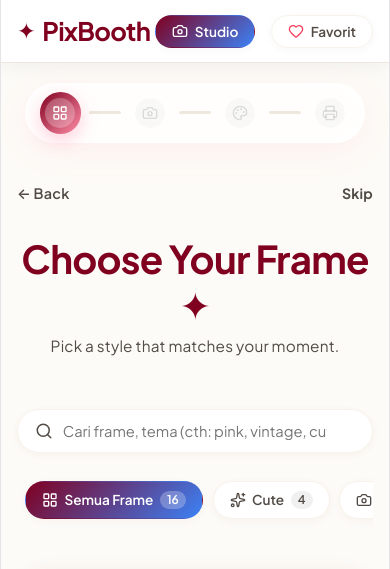
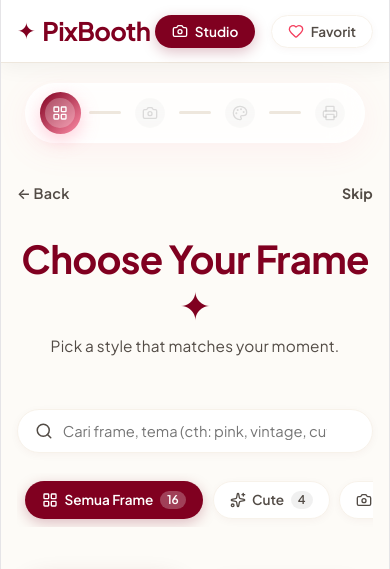
Before and after one commit to GilbertNjr/Photo_Booth, a React (Vite) app: page / in a window 390 px wide. Shown: the top 569 px of the page. Built offline with nearby package versions, Linux system fonts and the light colour scheme; a web font is replaced by a local one.

Commit message:
style: remove gradient on active category pills to solid burgundy (#800020) and enhance responsive layout for laptop/desktop screen sizes

```diff
--- a/src/assets/styles/components.css
+++ b/src/assets/styles/components.css
@@ -7,10 +7,10 @@
 
 .main-content {
   flex: 1;
-  max-width: 1320px;
+  max-width: 1140px;
   width: 100%;
   margin: 0 auto;
-  padding: 2rem 1.5rem 4rem;
+  padding: 1.5rem 1.5rem 130px;
 }
 
 /* Navbar */
@@ -323,10 +323,10 @@
 }
 
 .category-pill.active {
-  background: linear-gradient(135deg, var(--color-pink-primary), #3b82f6);
+  background: var(--color-pink-primary);
   color: white;
   border-color: transparent;
-  box-shadow: var(--shadow-sm);
+  box-shadow: 0 4px 14px rgba(128, 0, 32, 0.25);
 }
 
 .category-count {
@@ -349,11 +349,11 @@
   gap: 0.5rem;
   padding: 0.8rem 1.6rem;
   border-radius: var(--radius-full);
-  background: linear-gradient(135deg, var(--color-pink-primary), var(--color-pink-hover));
+  background: var(--color-pink-primary);
   color: white;
   font-weight: 700;
   font-size: 0.95rem;
-  box-shadow: 0 8px 20px rgba(99, 102, 241, 0.35);
+  box-shadow: 0 8px 20px rgba(128, 0, 32, 0.25);
   transition: var(--transition-bounce);
 }
 
@@ -604,9 +604,23 @@
 }
 
 
+@media (min-width: 1024px) {
+  .frame-card-grid {
+    grid-template-columns: repeat(4, 1fr) !important;
+    gap: 1.25rem !important;
+  }
+}
+
+@media (min-width: 641px) and (max-width: 1023px) {
+  .frame-card-grid {
+    grid-template-columns: repeat(3, 1fr) !important;
+    gap: 1rem !important;
+  }
+}
+
 @media (max-width: 640px) {
   .main-content {
-    padding: 1rem 1rem 3rem;
+    padding: 1rem 1rem 120px;
   }
 
   .navbar {
@@ -647,9 +661,10 @@
   }
 }
 
-@media (max-width: 400px) {
+@media (max-width: 440px) {
   .frame-card-grid {
-    grid-template-columns: 1fr !important;
+    grid-template-columns: repeat(2, 1fr) !important;
+    gap: 0.5rem !important;
   }
 }
 
--- a/src/assets/styles/utilities.css
+++ b/src/assets/styles/utilities.css
@@ -67,17 +67,13 @@
   50% { opacity: 0.6; }
 }
 
-/* Text Gradients */
+/* Text Colors */
 .text-gradient-pink {
-  background: linear-gradient(135deg, var(--color-pink-primary), #ff8ea8);
-  -webkit-background-clip: text;
-  -webkit-text-fill-color: transparent;
+  color: var(--color-pink-primary);
 }
 
 .text-gradient-purple {
-  background: linear-gradient(135deg, #7b61ff, #a855f7);
-  -webkit-background-clip: text;
-  -webkit-text-fill-color: transparent;
+  color: var(--color-pink-primary);
 }
 
 /* Kiosk Specific Tweaks */
```
